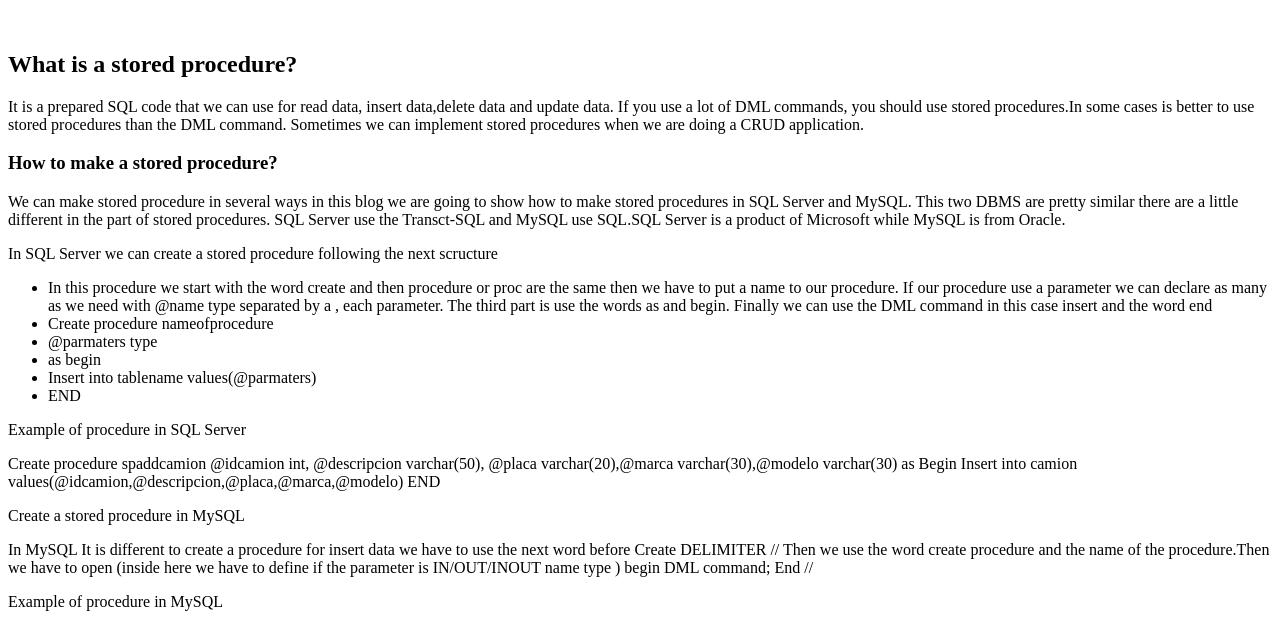
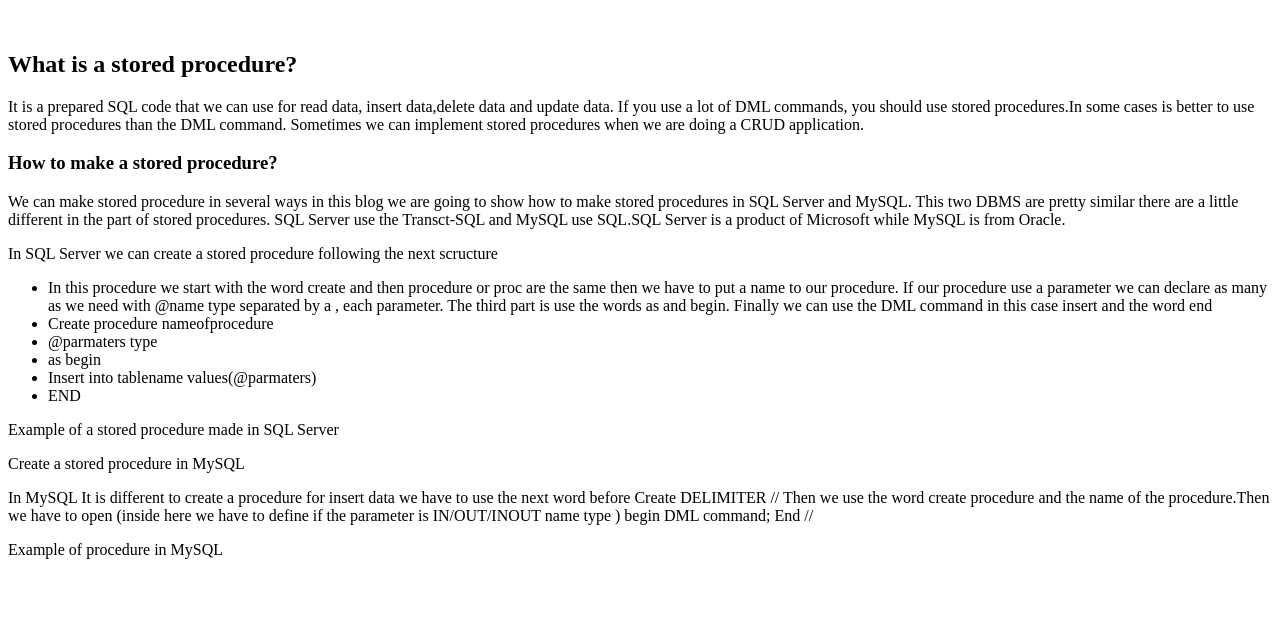
Before and after one commit to MahonriM/How-to-create-stored-rocedures-, a plain HTML site: page docs/index.html in a window 1280 px wide. Shown: the part 187-814 px from the top of the page. Drawn offline with Linux system fonts and the light colour scheme.

Commit message:
Update index.html
Updating information in the blog

```diff
--- a/docs/index.html
+++ b/docs/index.html
@@ -40,17 +40,8 @@
             <li>Insert into tablename values(@parmaters)</li>
             <li>END</li>
         </ul>
-        <p>Example of procedure in SQL Server</p>
-        <p>
-        Create procedure spaddcamion
-        @idcamion int,
-        @descripcion varchar(50),
-@placa varchar(20),@marca varchar(30),@modelo varchar(30)
-as
-Begin
-Insert into camion values(@idcamion,@descripcion,@placa,@marca,@modelo)
-END
-        </p>
+        <p>Example of a stored procedure made in SQL Server</p>
+    <script src="https://gist.github.com/MahonriM/579697b63d650aff378a687f952c833e.js"></script>
         <p>Create a stored procedure in MySQL</p>
         <p>In MySQL It is different to create a procedure for insert data we have to use the next word before Create  DELIMITER //
             Then we use the word create procedure and the name of the procedure.Then we have to open (inside here we have to define if the parameter is IN/OUT/INOUT name type ) begin DML command; End //
```
